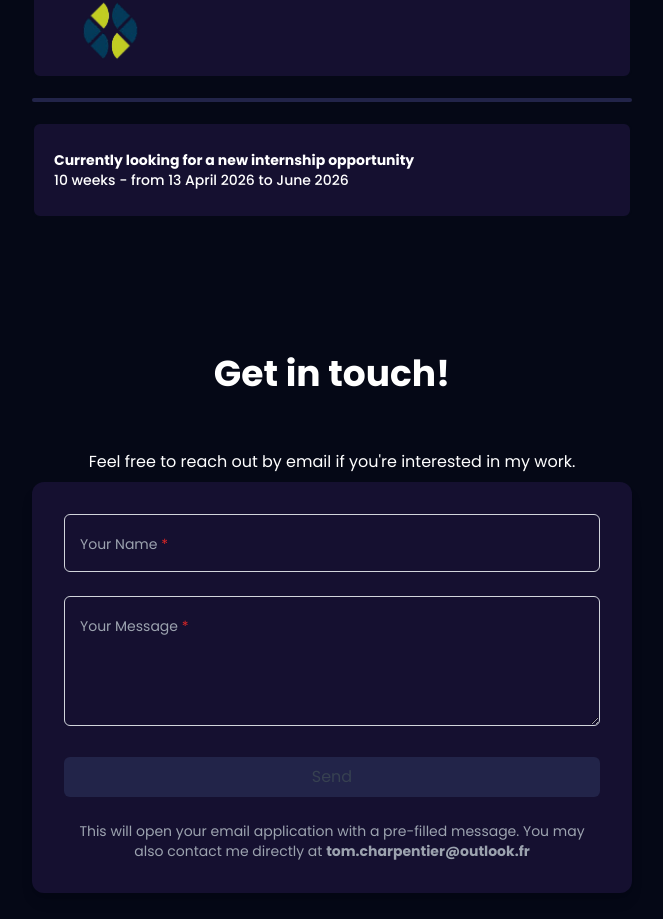
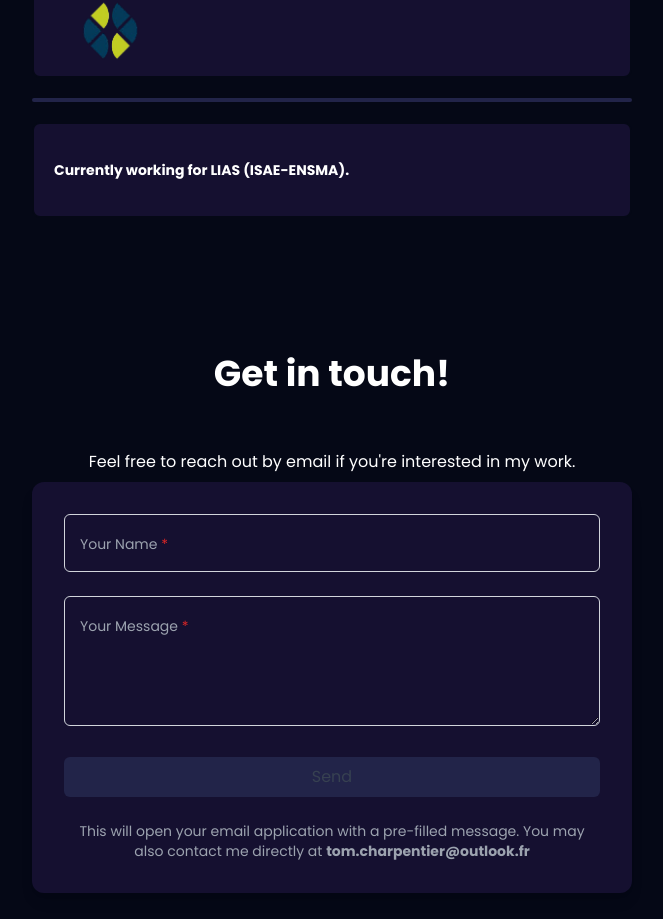
Before and after one commit to ArkAow/tom-charpentier-portfolio, a React (Vite) app: page / in a window 1280 px wide. Shown: the part 3218-4137 px from the top of the page, without its empty margins (308-971 px from the left). Built offline with nearby package versions, Linux system fonts and the light colour scheme.

Commit message:
Changed current company status

```diff
--- a/src/components/CompanyCards.jsx
+++ b/src/components/CompanyCards.jsx
@@ -14,8 +14,8 @@ export default function CompanyCards() {
 
 
       <hr className="w-1/2 border-t-4 border-accent rounded-xl"/>
-      {/* <CurrentCompanyCards companyName={"WebProCoder"}/> */}
-      <LookingForCompanyCards weekLenght={"10"} startingDate={"13 April 2026"} endingDate={"June 2026"}/>
+      <CurrentCompanyCards companyName={"LIAS (ISAE-ENSMA)"}/>
+      {/*<LookingForCompanyCards weekLenght={"10"} startingDate={"13 April 2026"} endingDate={"June 2026"}/>*/}
     </div>
   );
 }
```
